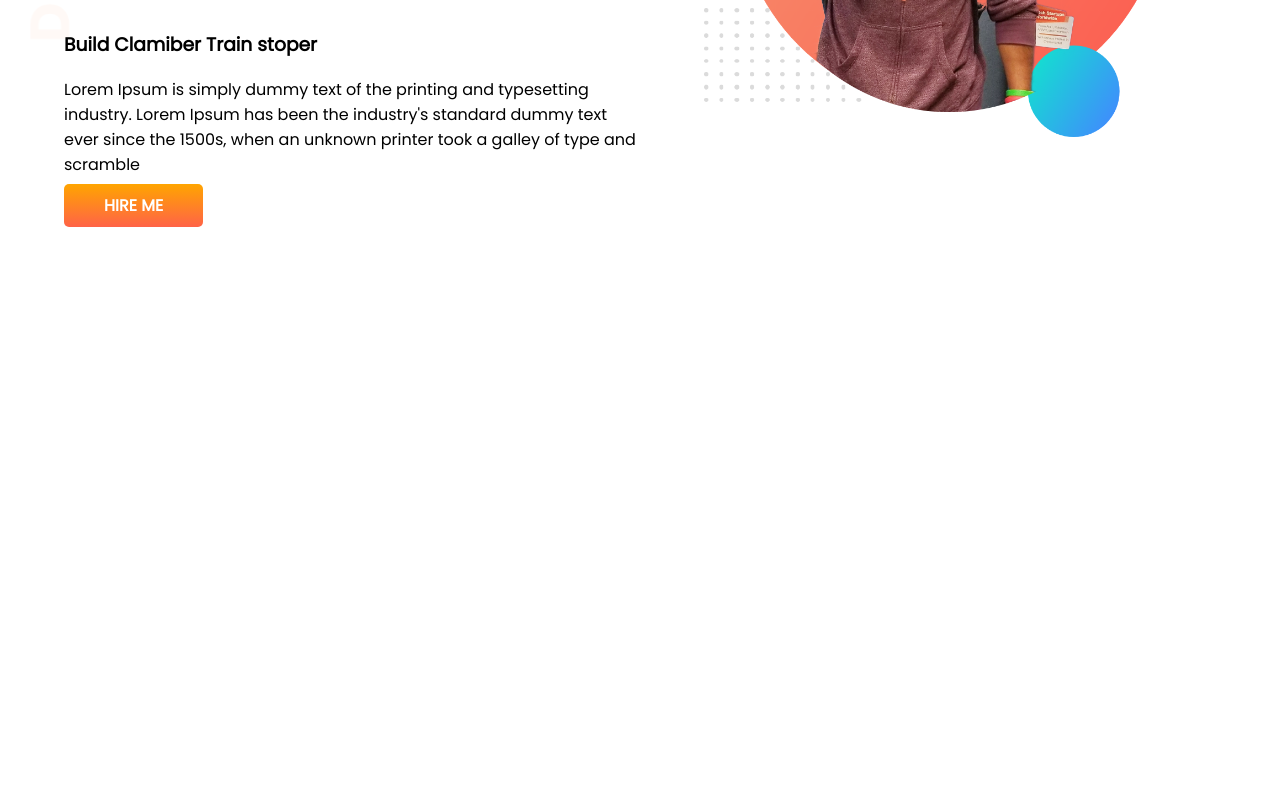
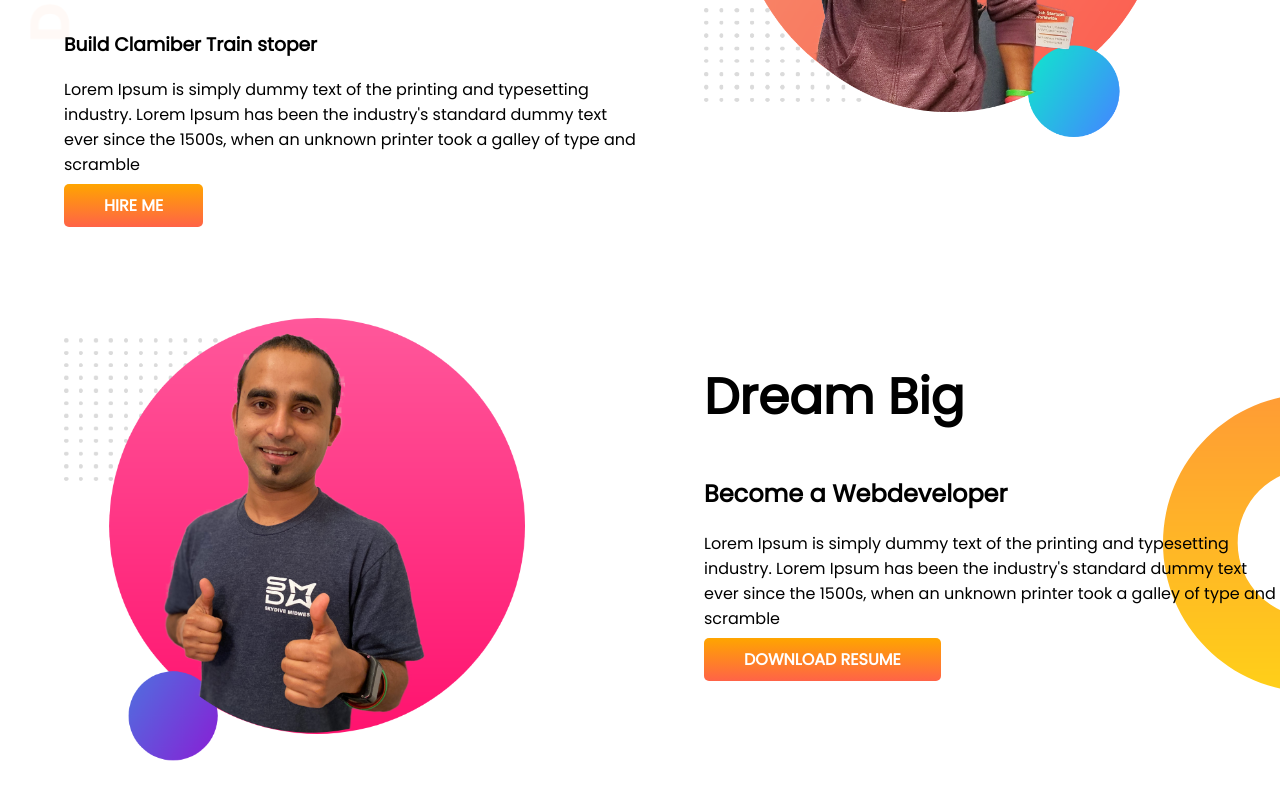
Before and after one commit to iamalaminshanto/Practise, a plain HTML site: page index.html in a window 1280 px wide. Shown: the part 320-1120 px from the top of the page. Before the commit the page ends 800 px from the top, so only its background shows below. Drawn offline with Linux system fonts and the light colour scheme.

Commit message:
big dream done

```diff
--- a/index.html
+++ b/index.html
@@ -27,6 +27,19 @@
             <img src="images/jhankar.png" alt="">
         </div>
     </section>
+    <section class="dream-big">
+        <div class="half-width">
+            <img src="images/jhankar2.png" alt="">
+        </div>
+        <div class="half-width">
+            <h1>Dream Big</h1>
+            <h2>Become a Webdeveloper</h2>
+            <p>Lorem Ipsum is simply dummy text of the printing and typesetting industry. Lorem Ipsum has been the
+                industry's standard dummy text ever since the 1500s, when an unknown printer took a galley of type and
+                scramble</p>
+            <a class="link-button" target="_blank" href="https://www.facebook.com/iamalaminshanto">DOWNLOAD RESUME</a>
+        </div>
+    </section>
 </body>
 
 </html>
--- a/style.css
+++ b/style.css
@@ -10,6 +10,7 @@ h1{
 }
 section{
     display: flex;
+    margin-bottom: 100px;
 }
 .half-width{
     width:100%;
@@ -30,3 +31,8 @@ width: 80%;
     background-image: url(images/top-banner.png);
     background-repeat: no-repeat;
 }
+.dream-big{
+    background-image: url(images/dream-bg.png);
+    background-repeat: no-repeat;
+    background-position: right;
+}
```
